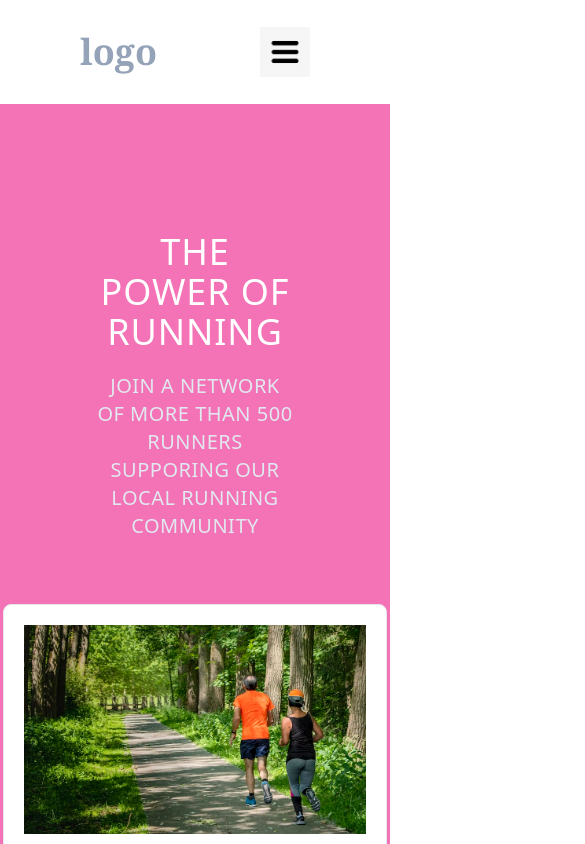
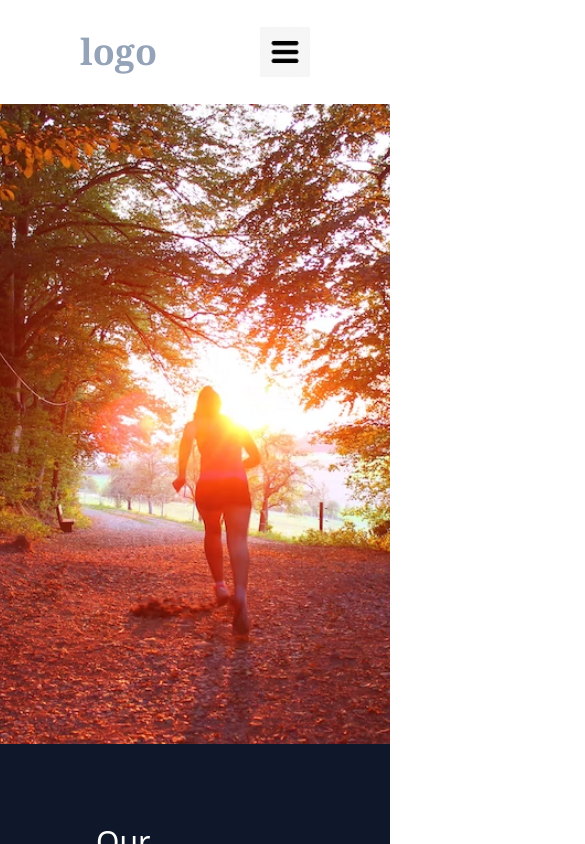
Before and after one commit to yafet-123/Sample_education_sample4_frontend, a Next.js app: page / in a window 390 px wide. Shown: the top 844 px of the page, 585 px wide, since content can reach past the window. Built offline with nearby package versions, Linux system fonts and the light colour scheme.

Commit message:
making mobile responsive

```diff
--- a/components/About.js
+++ b/components/About.js
@@ -14,7 +14,7 @@ export function About() {
           </h1>
         </div>
 
-        <div className="bg-white w-[40rem] h-[30rem] p-10 absolute top-10 lg:top-3/4 left-5 lg:right-1/4">
+        <div className="bg-white w-full lg:w-[40rem] h-[30rem] p-10 absolute top-10 lg:top-3/4 left-0 lg:right-1/4">
           <h1 className="text-black text-4xl font-light capitalize text-center mb-5 tracking-wide">
             contact us
           </h1>
--- a/pages/index.js
+++ b/pages/index.js
@@ -12,7 +12,7 @@ export default function Home() {
   return (
     <div className="flex flex-col">
       <Navbar />
-
+      <Hero />
       <Objective />
       <Membership />
       <Trending />
```
